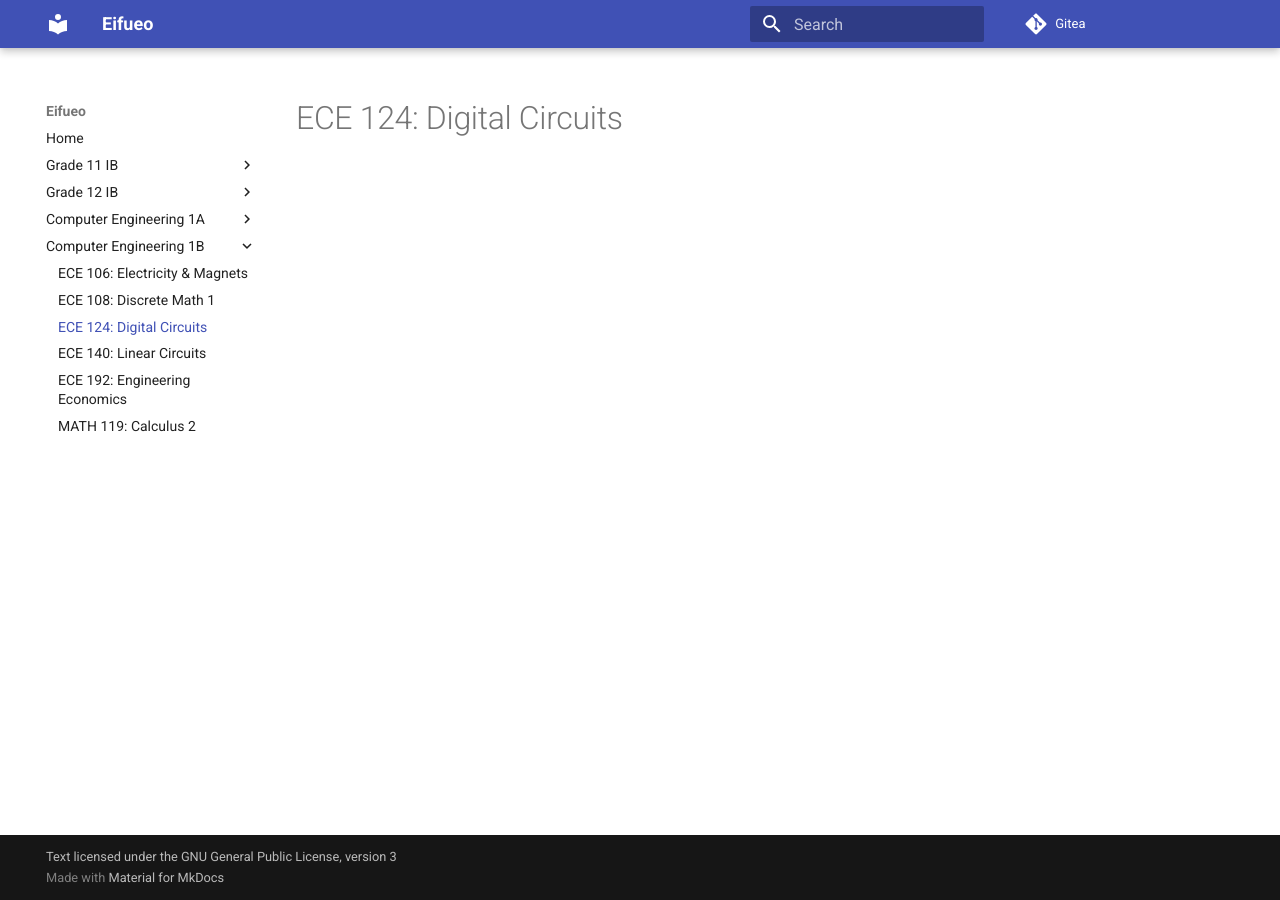
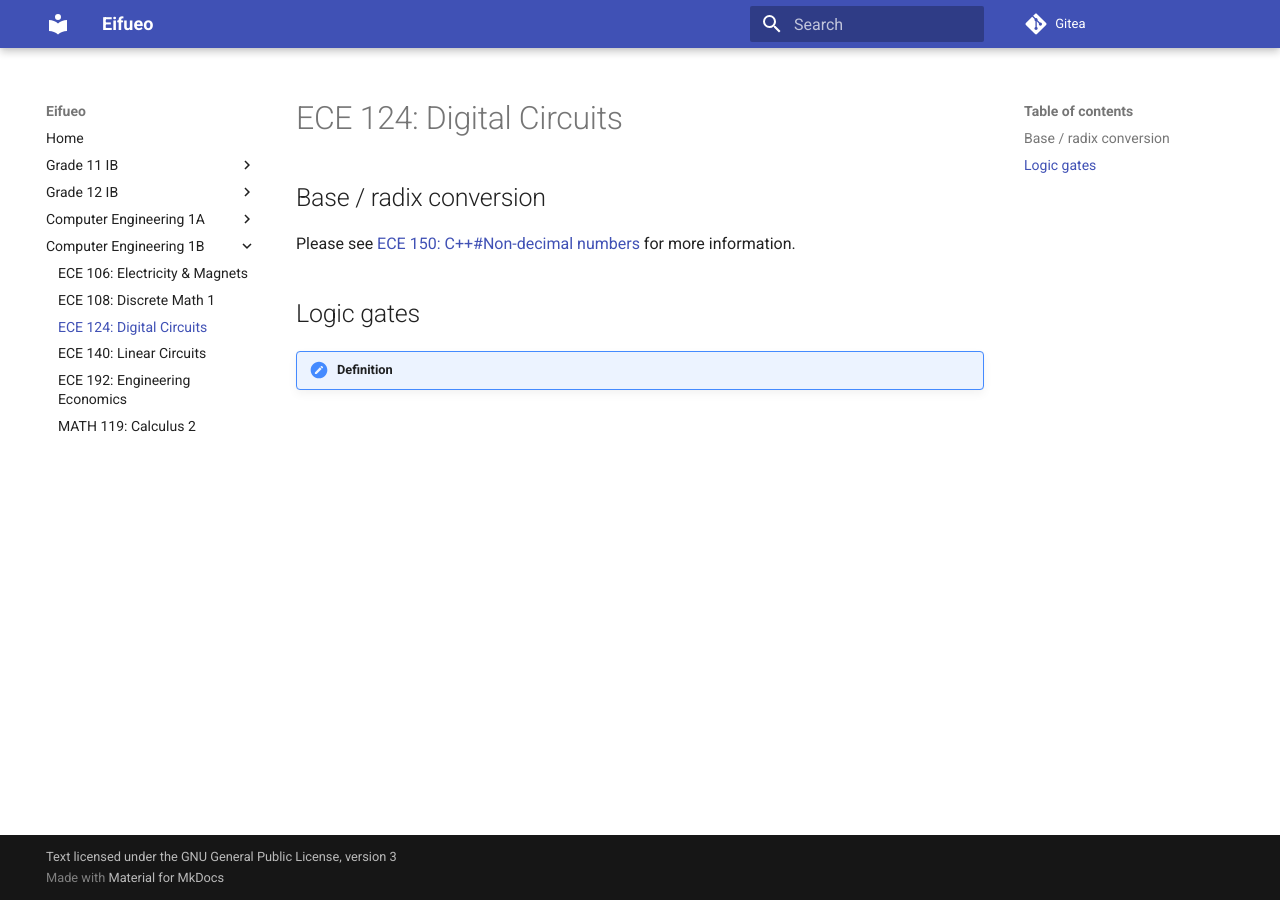
Before and after one commit to potatoeggy/eifueo, an MkDocs documentation site: the page built from docs/1b/ece124.md, in a window 1280 px wide. Built offline with MkDocs 1.6.1 and Material for MkDocs 9.7.7, drawn with Linux system fonts in a browser that asks for light colours.

Commit message:
ece124: add ref to ece150

```diff
--- a/docs/1b/ece124.md
+++ b/docs/1b/ece124.md
@@ -1 +1,9 @@
 # ECE 124: Digital Circuits
+
+## Base / radix conversion
+
+Please see [ECE 150: C++#Non-decimal numbers](/1a/ece150/#non-decimal numbers) for more information.
+
+## Logic gates
+
+!!! definition
```
